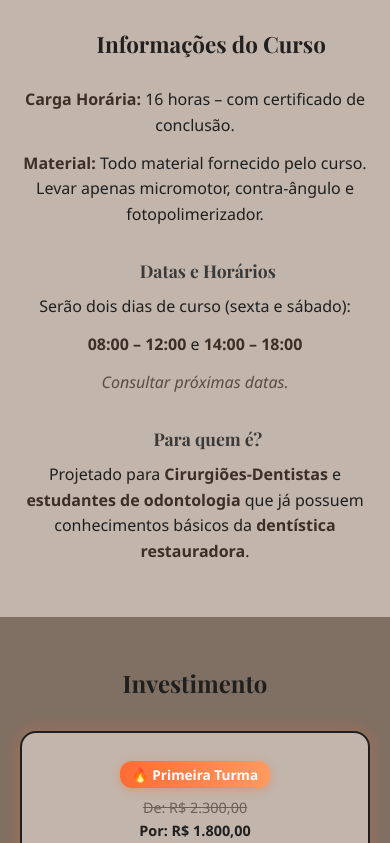
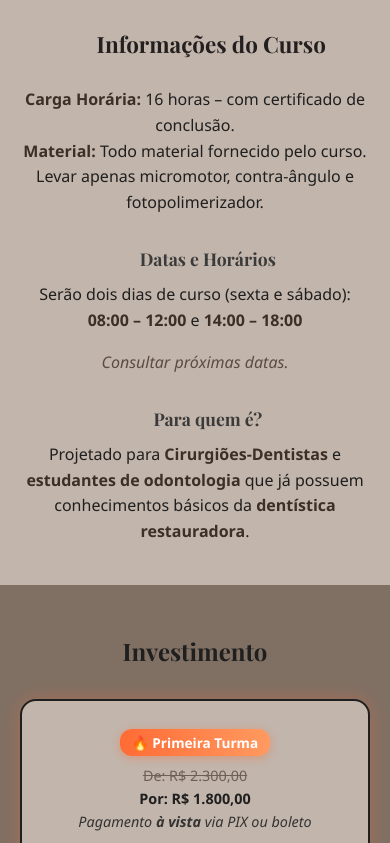
Before and after one commit to SamuellAguiar/Site_Kelly, a React (Vite) app in the folder landing-page/landing-page/: page / in a window 390 px wide. Shown: the part 4260-5103 px from the top of the page. Built offline with nearby package versions, Linux system fonts and the light colour scheme; some icons are missing; a web font is replaced by a local one.

Commit message:
style(infos): update Infos component styles

```diff
--- a/landing-page/landing-page/src/components/infos/Infos.css
+++ b/landing-page/landing-page/src/components/infos/Infos.css
@@ -1,38 +1,31 @@
-/* Seção ocupa 100% da largura da tela */
 .infos-section {
      width: 100%;
      background-color: #C2B5AB;
      padding: 60px 30px;
-     /* mais espaço nas bordas */
      box-sizing: border-box;
 }
 
-/* Centraliza e limita largura do conteúdo */
 .infos-container {
      max-width: 900px;
      margin: 0 auto;
      color: #1f1f1f;
 }
 
-/* Título principal */
 .infos-title {
      display: flex;
      align-items: center;
      gap: 10px;
      font-size: 1.8rem;
      margin-bottom: 28px;
-     /* mais espaço depois do título */
      color: #231f1f;
 }
 
-/* Subtítulos */
 .infos-subtitle {
      display: flex;
      align-items: center;
      gap: 8px;
      font-size: 1.3rem;
      margin-top: 32px;
-     /* mais espaço antes do subtítulo */
      margin-bottom: 12px;
      color: #3a3a3a;
 }
@@ -41,13 +34,9 @@
      color: #2c2c2c;
 }
 
-/* Parágrafos mais espaçados e legíveis */
-.infos-container p {
-     margin: 12px 0;
-     /* espaçamento maior */
-     font-size: 1.1rem;
-     line-height: 1.8;
-     /* aumenta o espaço entre linhas */
+.datas-confirmadas {
+     font-style: italic;
+     margin-top: 8px;
 }
 
 .consultar-datas {
@@ -57,17 +46,14 @@
      color: #5a4c43;
 }
 
-/* Destaque leve para palavras importantes */
 .infos-container p strong {
      color: #3b2f28;
      font-weight: 700;
 }
 
-/* Responsividade */
 @media (max-width: 600px) {
      .infos-section {
           padding: 40px 16px;
-          /* reduz para telas pequenas */
      }
 
      .infos-title {
@@ -85,11 +71,12 @@
 }
 
 @media (max-width: 768px) {
-  .infos-container {
-    text-align: center; /* Centraliza o texto no mobile */
-  }
+     .infos-container {
+          text-align: center;
+     }
 
-  .infos-title, .infos-subtitle {
-    justify-content: center; /* Centraliza os títulos e subtítulos */
-  }
+     .infos-title,
+     .infos-subtitle {
+          justify-content: center;
+     }
 }
```
